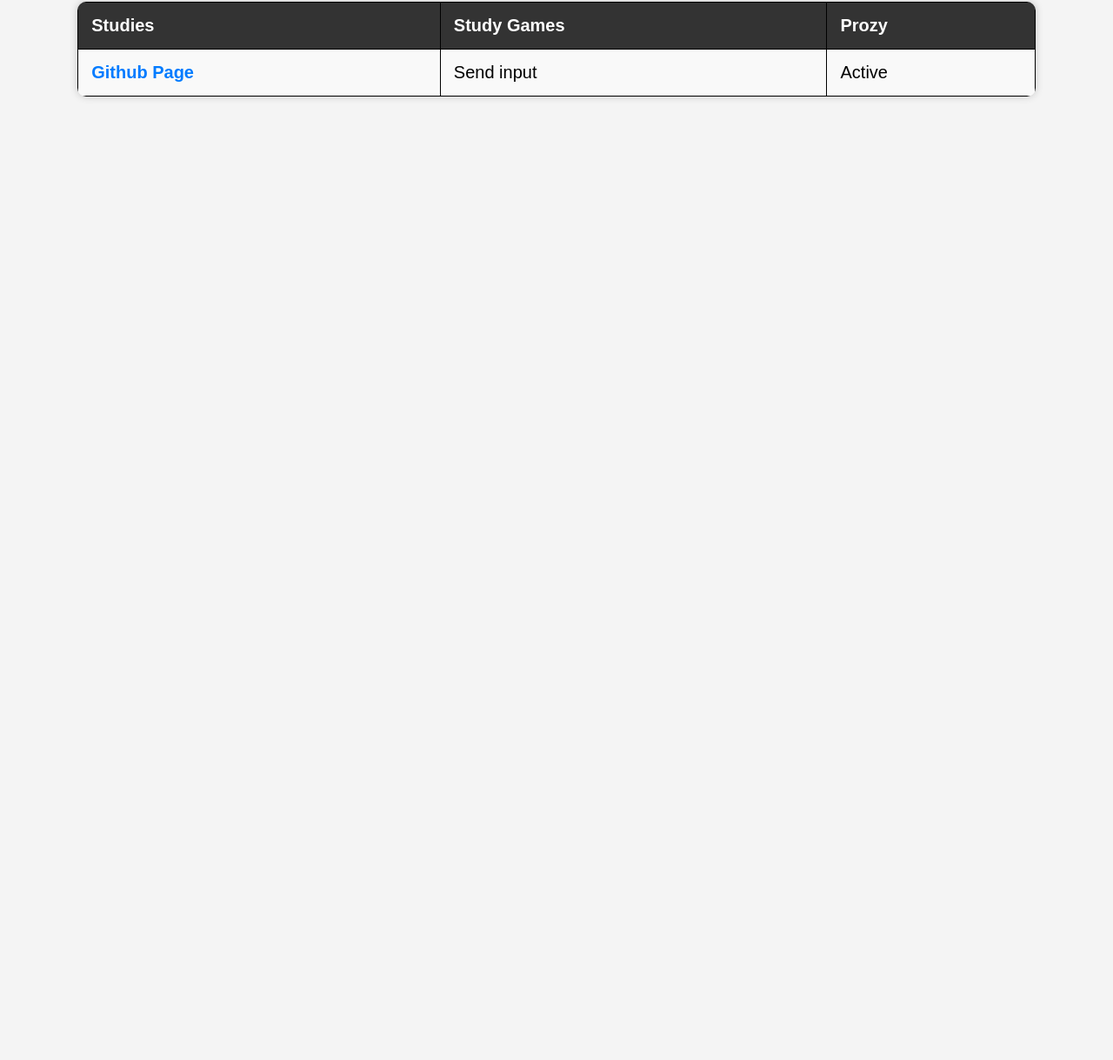
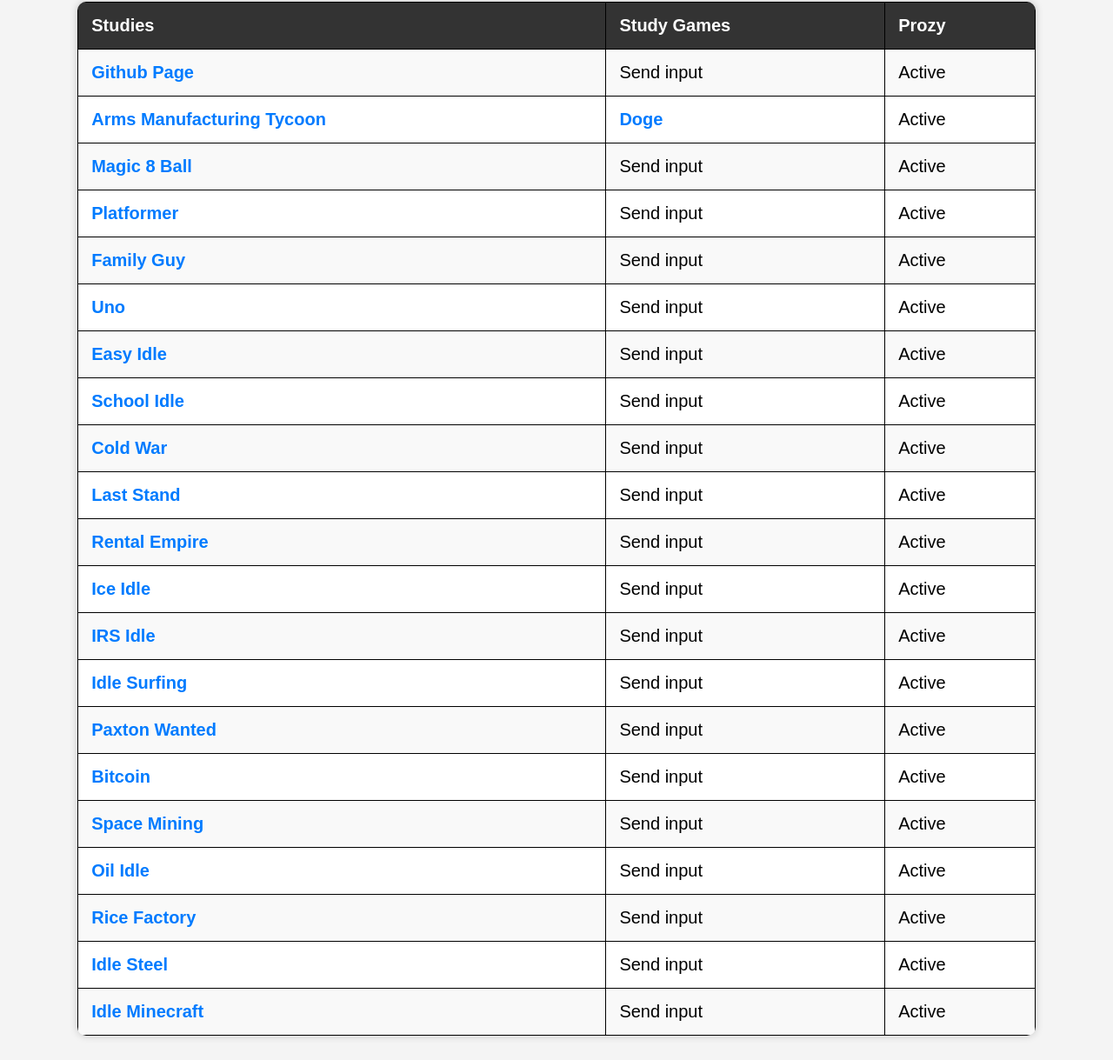
Before and after one commit to Meet8co/Studying-With-Brady, a plain HTML site: page index.html in a window 1280 px wide. Shown: the part 112-1331 px from the top of the page at 87% size. Before the commit the page ends 800 px from the top, so only its background shows below. Drawn offline with Linux system fonts and the light colour scheme.

Commit message:
Update index.html

```diff
--- a/index.html
+++ b/index.html
@@ -83,6 +83,106 @@
             <td>Send input</td>
             <td>Active</td>
         </tr>
+        <tr>
+            <td><a href="https://armsmanufacturingtycoon.vercel.app/">Arms Manufacturing Tycoon</a></td>
+            <td><a href="https://nextgensoccer.oldsouthmarlinclub.com/ ">Doge</a></td>
+            <td>Active</td>
+        </tr>
+        <tr>
+            <td><a href="https://magic8ball39.vercel.app/">Magic 8 Ball</a></td>
+            <td>Send input</td>
+            <td>Active</td>
+        </tr>
+        <tr>
+            <td><a href="https://platformer39.vercel.app/">Platformer</a></td>
+            <td>Send input</td>
+            <td>Active</td>
+        </tr>
+        <tr>
+            <td><a href="https://family-guy-idle.vercel.app/">Family Guy</a></td>
+            <td>Send input</td>
+            <td>Active</td>
+        </tr>
+        <tr>
+            <td><a href="https://uno39.vercel.app/">Uno</a></td>
+            <td>Send input</td>
+            <td>Active</td>
+        </tr>
+        <tr>
+            <td><a href="https://easy-idle-game.vercel.app/">Easy Idle</a></td>
+            <td>Send input</td>
+            <td>Active</td>
+        </tr>
+        <tr>
+            <td><a href="https://school-idle.vercel.app/">School Idle</a></td>
+            <td>Send input</td>
+            <td>Active</td>
+        </tr>
+        <tr>
+            <td><a href="https://cold-war-idle.vercel.app/">Cold War</a></td>
+            <td>Send input</td>
+            <td>Active</td>
+        </tr>
+        <tr>
+            <td><a href="https://resistance-the-last-stand.vercel.app/">Last Stand</a></td>
+            <td>Send input</td>
+            <td>Active</td>
+        </tr>
+        <tr>
+            <td><a href="https://rentalempire.vercel.app/">Rental Empire</a></td>
+            <td>Send input</td>
+            <td>Active</td>
+        </tr>
+        <tr>
+            <td><a href="https://ice-idle.vercel.app/">Ice Idle</a></td>
+            <td>Send input</td>
+            <td>Active</td>
+        </tr>
+        <tr>
+            <td><a href="https://irsidle.vercel.app/">IRS Idle</a></td>
+            <td>Send input</td>
+            <td>Active</td>
+        </tr>
+        <tr>
+            <td><a href="https://idlesurfing.vercel.app/">Idle Surfing</a></td>
+            <td>Send input</td>
+            <td>Active</td>
+        </tr>
+        <tr>
+            <td><a href="https://paxtonwanted.vercel.app/">Paxton Wanted</a></td>
+            <td>Send input</td>
+            <td>Active</td>
+        </tr>
+        <tr>
+            <td><a href="https://v0-new-project-fdf4fcufzb1.vercel.app/">Bitcoin</a></td>
+            <td>Send input</td>
+            <td>Active</td>
+        </tr>
+        <tr>
+            <td><a href="https://idle-topaz.vercel.app/">Space Mining</a></td>
+            <td>Send input</td>
+            <td>Active</td>
+        </tr>
+        <tr>
+            <td><a href="https://v0-new-project-plygepehjpg.vercel.app/">Oil Idle</a></td>
+            <td>Send input</td>
+            <td>Active</td>
+        </tr>
+        <tr>
+            <td><a href="https://ricefactory.vercel.app/">Rice Factory</a></td>
+            <td>Send input</td>
+            <td>Active</td>
+        </tr>
+        <tr>
+            <td><a href="https://v0-new-project-mhg94mecmy2-9zsnnc.vercel.app/">Idle Steel</a></td>
+            <td>Send input</td>
+            <td>Active</td>
+        </tr>
+        <tr>
+            <td><a href="https://minecraft-idle.vercel.app/">Idle Minecraft</a></td>
+            <td>Send input</td>
+            <td>Active</td>
+        </tr>
     </table>
 </body>
 </html>
```
